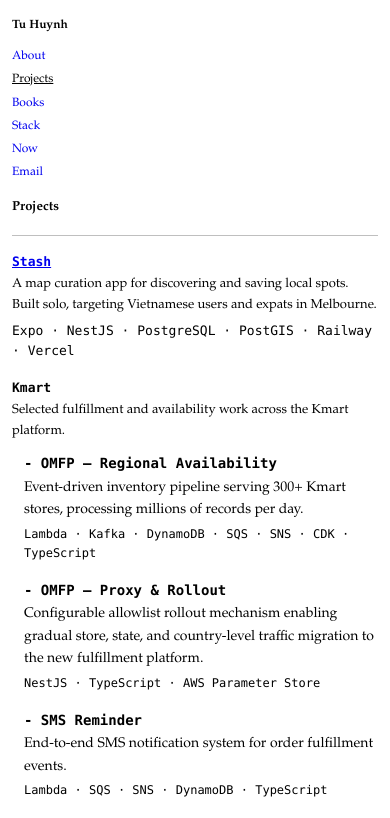
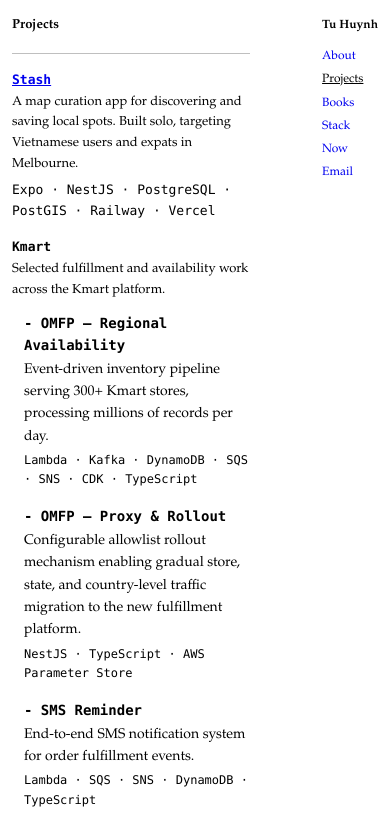
Before and after one commit to kthuynh1610/personal-website, a React (Vite) app: page /projects in a window 390 px wide. Shown: the top 818 px of the page. Built offline with nearby package versions, Linux system fonts and the light colour scheme.

Commit message:
Swap layout sides: header right, content left

```diff
--- a/src/style.css
+++ b/src/style.css
@@ -18,8 +18,9 @@
 
 .site {
   display: flex;
-  flex-direction: row;
+  flex-direction: row-reverse;
   align-items: flex-start;
+  justify-content: space-between;
   min-height: 100vh;
   padding: 48px 24px;
   gap: 100px;
@@ -69,9 +70,11 @@
 }
 
 .site-main {
-  flex: 1;
+  flex: 0 1 520px;
+  width: 100%;
   min-width: 0;
   max-width: 520px;
+  margin-right: auto;
 }
 
 .page {
@@ -346,7 +349,9 @@
 
 @media (max-width: 768px) {
   .site {
-    flex-direction: column;
+    flex-direction: row-reverse;
+    align-items: flex-start;
+    justify-content: space-between;
     gap: 24px;
     padding: 24px 16px;
   }
@@ -361,7 +366,10 @@
   }
 
   .site-main {
+    flex: 0 1 65%;
+    width: auto;
     max-width: 100%;
+    margin-right: auto;
   }
 
   .site-title {
```
